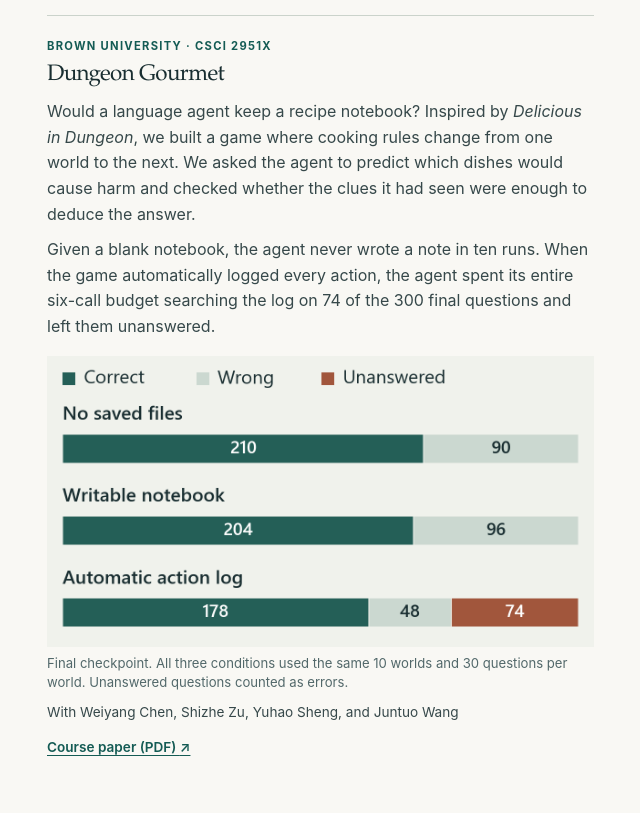
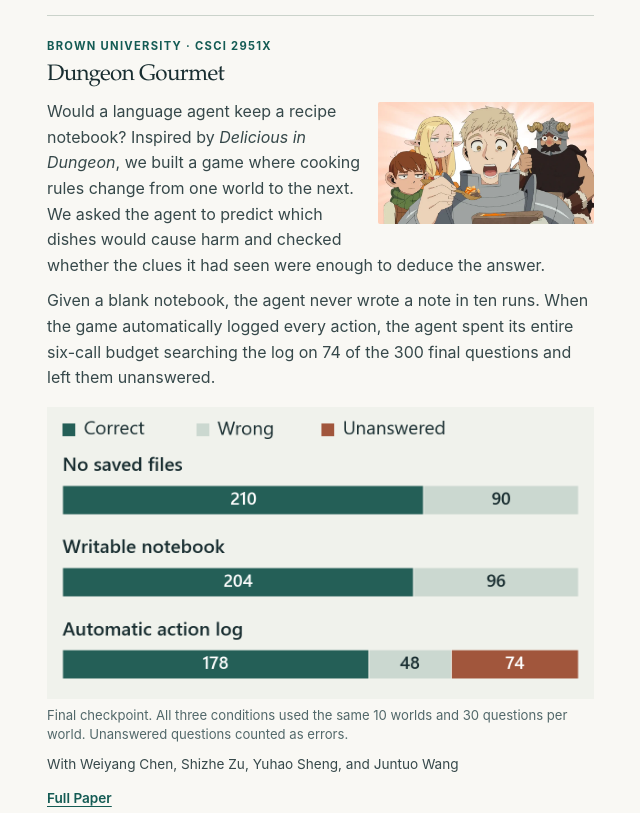
Before and after one commit to Ryth0312/Ryth0312.github.io, a plain HTML site: page index.html in a window 1280 px wide. Shown: the part 2102-2915 px from the top of the page, without its empty margins (53-693 px from the left). Drawn offline with Linux system fonts and the light colour scheme.

Commit message:
Illustrate the Dungeon Gourmet teaser and simplify the paper link

```diff
--- a/index.html
+++ b/index.html
@@ -78,14 +78,17 @@
         <article class="detail-item" id="dungeon-gourmet" aria-labelledby="dungeon-title">
           <p class="eyebrow">Brown University · CSCI 2951X</p>
           <h3 id="dungeon-title">Dungeon Gourmet</h3>
-          <p>Would a language agent keep a recipe notebook? Inspired by <cite>Delicious in Dungeon</cite>, we built a game where cooking rules change from one world to the next. We asked the agent to predict which dishes would cause harm and checked whether the clues it had seen were enough to deduce the answer.</p>
+          <div class="dungeon-intro">
+            <img src="images/delicious-in-dungeon.webp" width="768" height="432" loading="lazy" alt="Laios raises a spoonful of food while his companions watch in Delicious in Dungeon.">
+            <p>Would a language agent keep a recipe notebook? Inspired by <cite>Delicious in Dungeon</cite>, we built a game where cooking rules change from one world to the next. We asked the agent to predict which dishes would cause harm and checked whether the clues it had seen were enough to deduce the answer.</p>
+          </div>
           <p>Given a blank notebook, the agent never wrote a note in ten runs. When the game automatically logged every action, the agent spent its entire six-call budget searching the log on 74 of the 300 final questions and left them unanswered.</p>
           <figure class="dungeon-results">
             <img src="images/dungeon-gourmet-results.png" width="1200" height="640" loading="lazy" alt="Final predictions, out of 300 per condition. No saved files: 210 correct, 90 wrong, 0 unanswered. Writable notebook: 204 correct, 96 wrong, 0 unanswered. Automatic action log: 178 correct, 48 wrong, 74 unanswered.">
             <figcaption>Final checkpoint. All three conditions used the same 10 worlds and 30 questions per world. Unanswered questions counted as errors.</figcaption>
           </figure>
           <p class="venue">With Weiyang Chen, Shizhe Zu, Yuhao Sheng, and Juntuo Wang</p>
-          <div class="links"><a href="papers/dungeon-gourmet.pdf">Course paper (PDF) <span aria-hidden="true">↗</span></a></div>
+          <div class="links"><a href="papers/dungeon-gourmet.pdf">Full Paper</a></div>
         </article>
       </section>
       <section id="education" aria-labelledby="education-title">
--- a/style.css
+++ b/style.css
@@ -56,6 +56,9 @@ h3 { font-size: clamp(1.35rem,2.2vw,1.65rem); line-height: 1.22; letter-spacing:
 .detail-item { padding-top: 22px; }
 .detail-item + .detail-item { margin-top: 18px; border-top: 1px solid var(--rule); }
 .detail-item h3 { margin-top: 6px; font-size: 1.4rem; }
+.dungeon-intro { display: flow-root; margin-top: 10px; }
+.dungeon-intro img { float: right; width: 44%; max-width: 216px; height: auto; margin: 3px 0 6px 16px; border-radius: 2px; }
+.detail-item .dungeon-intro p { margin-top: 0; }
 .dungeon-results { margin-top: 16px; }
 .dungeon-results img { display: block; width: 100%; height: auto; }
 .dungeon-results figcaption { margin-top: 7px; color: var(--muted); font-size: .82rem; line-height: 1.45; }
```
Also changed, not shown: images/delicious-in-dungeon.webp (added).
